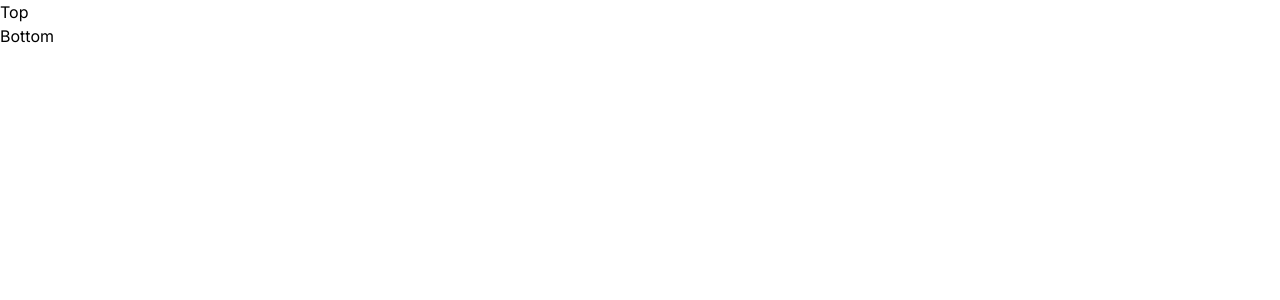
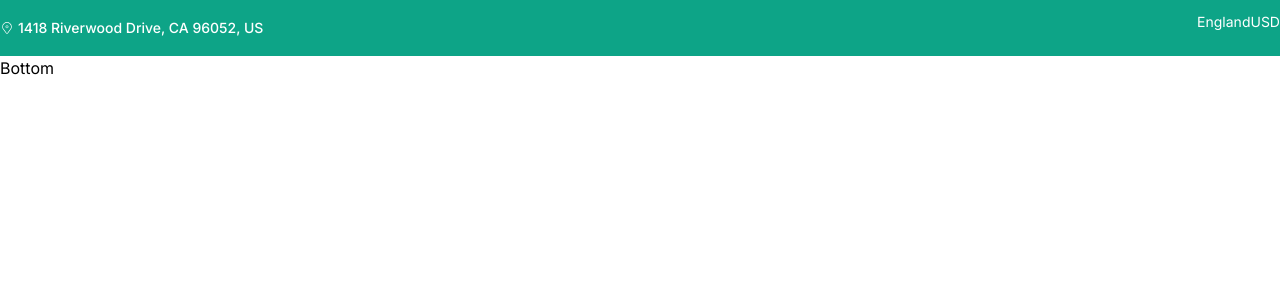
Before and after one commit to arifraj9911/fast_cart_nextjs, a Next.js app: page / in a window 1280 px wide. Shown: the top 300 px of the page. Built offline with nearby package versions, Linux system fonts and the light colour scheme.

Commit message:
slider issue on header top

```diff
--- a/src/app/page.js
+++ b/src/app/page.js
@@ -6,7 +6,9 @@ export default function Home() {
   return (
     <main className="">
       <NavbarTop></NavbarTop>
-      <NavbarBottom></NavbarBottom>
+      <div>
+        <NavbarBottom></NavbarBottom>
+      </div>
     </main>
   );
 }
--- a/src/components/NavbarTop/NavbarTop.jsx
+++ b/src/components/NavbarTop/NavbarTop.jsx
@@ -1,11 +1,27 @@
-import React from 'react';
+import React from "react";
+import { CiLocationOn } from "react-icons/ci";
+import VerticalSlider from "../VerticalSlider/VerticalSlider";
 
 const NavbarTop = () => {
-    return (
+
+
+  return (
+    <div className="bg-primary text-[#fff] text-sm py-3">
+      <div className="flex justify-between max-w-screen-2xl mx-auto">
+        <div className="flex items-center font-medium gap-1">
+          <CiLocationOn className="" />
+          <span>1418 Riverwood Drive, CA 96052, US</span>
+        </div>
         <div>
-            <h2>Top</h2>
+        <VerticalSlider></VerticalSlider>
         </div>
-    );
+        <div>
+          <span>England</span>
+          <span>USD</span>
+        </div>
+      </div>
+    </div>
+  );
 };
 
 export default NavbarTop;
--- /dev/null
+++ b/src/components/VerticalSlider/VerticalSlider.jsx
@@ -0,0 +1,57 @@
+"use client"
+
+import React, { useEffect, useRef, useState } from 'react';
+
+const slides = [
+  { text: 'Slide 1: Something you love is now on sale!', link: '#' },
+  { text: 'Slide 2: Check out our latest offers!', link: '#' },
+  { text: 'Slide 3: Don\'t miss out on our special discounts!', link: '#' }
+];
+
+const VerticalSlider = () => {
+  const [currentIndex, setCurrentIndex] = useState(0);
+  const sliderRef = useRef(null);
+
+  useEffect(() => {
+    const interval = setInterval(() => {
+      setCurrentIndex((prevIndex) => (prevIndex + 1) % (slides.length + 1));
+    }, 2000); // Change slide every 2 seconds
+
+    return () => clearInterval(interval);
+  }, []);
+
+  useEffect(() => {
+    if (sliderRef.current) {
+      if (currentIndex === slides.length) {
+        setTimeout(() => {
+          sliderRef.current.style.transition = 'none';
+          sliderRef.current.style.transform = 'translateY(0)';
+          setCurrentIndex(0);
+        }, 1000); // Wait for the transition to complete before resetting
+      } else {
+        sliderRef.current.style.transition = 'transform 1s ease-in-out';
+        sliderRef.current.style.transform = `translateY(-${currentIndex * 100}%)`;
+      }
+    }
+  }, [currentIndex]);
+
+  return (
+    <div className="relative overflow-hidden w-72 h-8"> {/* Adjust the width and height as needed */}
+      <div
+        ref={sliderRef}
+        className="flex flex-col w-full"
+      >
+        {slides.map((slide, index) => (
+          <div key={index} className="flex items-center justify-center h-8 bg-teal-500 text-white w-full">
+            <a href={slide.link} className="text-center">{slide.text}</a>
+          </div>
+        ))}
+        <div className="flex items-center justify-center h-24 bg-teal-500 text-white w-full">
+          <a href={slides[0].link} className="text-center">{slides[0].text}</a>
+        </div>
+      </div>
+    </div>
+  );
+};
+
+export default VerticalSlider;
--- a/tailwind.config.js
+++ b/tailwind.config.js
@@ -13,6 +13,9 @@ module.exports = {
           "conic-gradient(from 180deg at 50% 50%, var(--tw-gradient-stops))",
       },
     },
+    colors:{
+      "primary":"#0da487"
+    }
   },
   plugins: [],
 };
```
Also changed, not shown: package.json (+7 -4 lines), 1 other file (tests, documents, lock files or other folders).
